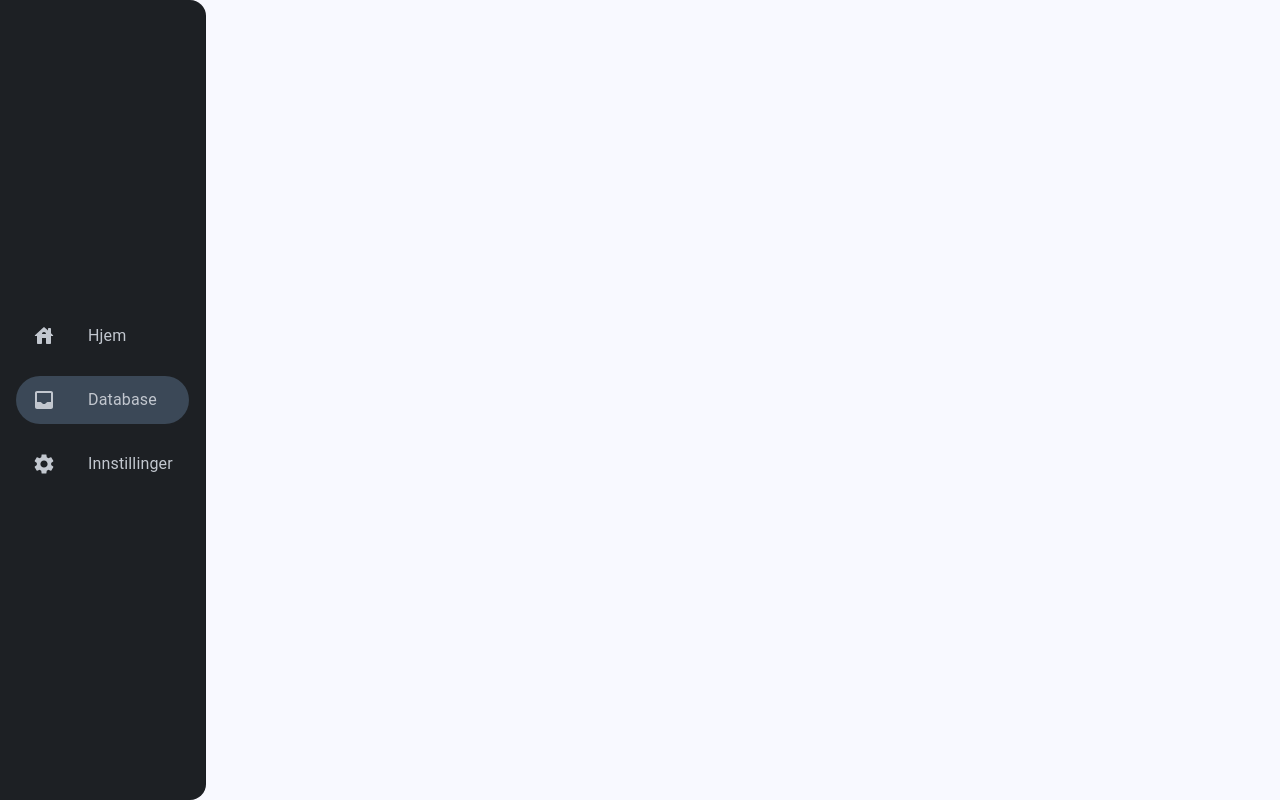
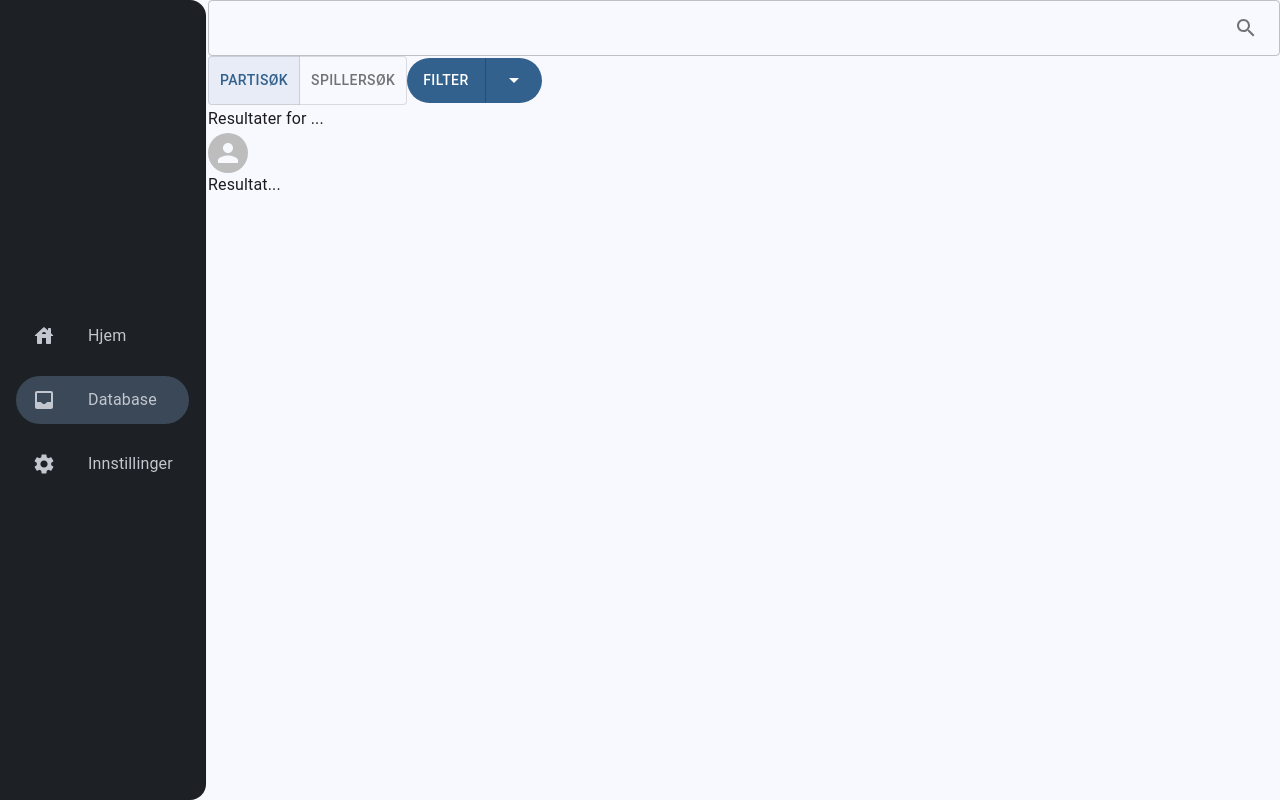
Before and after one commit to Bachelorgruppe-11-Sjakkdigitalisering/frontend, a React app: page /database in a window 1280 px wide. Built offline with nearby package versions, Linux system fonts and the light colour scheme; the HTML template or start-up script is replaced by a standard one.

Commit message:
feat: skeleton for database page

```diff
--- /dev/null
+++ b/src/main.css
@@ -0,0 +1,7 @@
+.desktop-margins {
+  margin-left: 13rem;
+}
+
+.mobile-margins {
+  margin-bottom: 64px;
+}
--- a/src/main.tsx
+++ b/src/main.tsx
@@ -7,6 +7,7 @@ import { QueryClient, QueryClientProvider } from "@tanstack/react-query";
 import { BrowserRouter, Route, Routes } from "react-router";
 import HomePage from "./pages/HomePage";
 import GameDetailsPage from "./pages/GameDetailsPage";
+import DatabasePage from "./pages/Database";
 
 const queryClient = new QueryClient();
 
@@ -20,12 +21,14 @@ createRoot(document.getElementById("root")!).render(
           {/* navbar stays outside the routes to show it on all pages */}
           <Navbar />
 
-          {/* Here are all the routes/pages of the application */}
+          {/* here are all the routes/pages of the application */}
           <Routes>
             <Route path="/" element={<HomePage />} />
             {/* :gameId is a dynamic parameter we can read from the component */}
             {/* this allows us to use this one page for all kinds of games */}
             <Route path="/game/:gameId" element={<GameDetailsPage />} />
+            {/* database page */}
+            <Route path="/database" element={<DatabasePage />} />
           </Routes>
         </BrowserRouter>
       </QueryClientProvider>
--- /dev/null
+++ b/src/pages/Database.tsx
@@ -0,0 +1,81 @@
+import {
+  Avatar,
+  Button,
+  ButtonGroup,
+  InputAdornment,
+  TextField,
+  ToggleButton,
+  ToggleButtonGroup,
+  Typography,
+  useMediaQuery,
+  useTheme,
+} from "@mui/material";
+import "../main.css";
+import { ArrowDropDown, Search } from "@mui/icons-material";
+import { useState } from "react";
+
+export default function DatabasePage() {
+  const theme = useTheme();
+  const isDesktop = useMediaQuery(theme.breakpoints.up("md"));
+
+  const [searchType, setSearchType] = useState("games");
+
+  const handleChange = (
+    _event: React.MouseEvent<HTMLElement>,
+    newSearchType: string,
+  ) => {
+    setSearchType(newSearchType);
+  };
+
+  return (
+    <div className={isDesktop ? "desktop-margins" : "mobile-margins"}>
+      {/* search field */}
+      <TextField
+        variant="outlined"
+        label="Søk..."
+        placeholder="Søk..."
+        type="search"
+        aria-label="Søkefelt"
+        fullWidth
+        slotProps={{
+          input: {
+            endAdornment: (
+              <InputAdornment position="start">
+                <Search />
+              </InputAdornment>
+            ),
+          },
+        }}
+      />
+
+      {/* search type button group */}
+      <ToggleButtonGroup
+        color="primary"
+        aria-label="Type søk"
+        value={searchType}
+        exclusive
+        onChange={handleChange}
+      >
+        <ToggleButton value="games">Partisøk</ToggleButton>
+        <ToggleButton value="player">Spillersøk</ToggleButton>
+      </ToggleButtonGroup>
+
+      {/* filter dropdown button */}
+      <ButtonGroup variant="contained" disableElevation>
+        <Button>Filter</Button>
+        <Button>
+          <ArrowDropDown />
+        </Button>
+      </ButtonGroup>
+
+      {/* result text */}
+      <Typography variant="subtitle1">Resultater for ...</Typography>
+
+      {/* result card */}
+      <div>
+        <Avatar />
+        <Typography variant="body1">Resultat...</Typography>
+      </div>
+    </div>
+  );
+}
--- a/src/pages/GameDetailsPage.tsx
+++ b/src/pages/GameDetailsPage.tsx
@@ -46,9 +46,6 @@ const SAMPLE_PGN = `
 [Annotator "lichess.org"]
 
 1. e4 c6 2. d4 d5 { B12 Caro-Kann Defense } 3. Bd3 dxe4 4. Bxe4 Nf6 5. Bf3 Bf5 6. c3 e6 7. Bf4 Bd6 8. Ne2 O-O 9. Bxd6 Qxd6 10. Na3 Bg4 11. Nc4 Qc7 12. Nd2 Nbd7 13. O-O Rfe8 14. Ng3 e5 15. Bxg4 Nxg4 16. Nf5 Ndf6 17. f3 Nxh2 18. Kxh2 exd4+ 19. f4 dxc3 20. bxc3 Rad8 21. Qc2 Ng4+ 22. Kg3 Ne3 23. Nxe3 Rxe3+ 24. Kh2 Re2 25. Qe4 Rxe4 26. Nxe4 Re8 27. Nd2 g5 28. Nc4 gxf4 29. Rae1 Rxe1 30. Rxe1 f3+ 31. Re5 f6 32. gxf3 fxe5 33. Ne3 e4+ 34. Kh1 exf3 35. Ng4 Qf4 36. Nf2 Qh4+ 37. Kg1 Qg3+ 38. Kf1 Qg2+ 39. Ke1 Qg1+ 40. Kd2 Qxf2+ 41. Kc1 Qe1+ 42. Kb2 f2 43. Kc2 f1=Q 44. Kb3 Qb1+ 45. Ka3 Qa6# { Black wins by checkmate. } 0-1
-
-
-
 `;
 
 export default function GameDetailsPage() {
```
